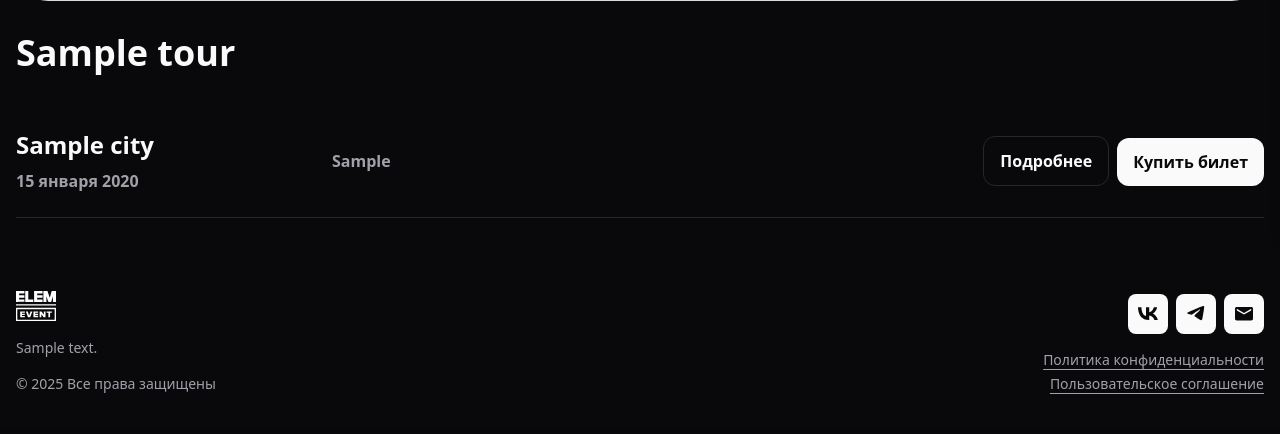
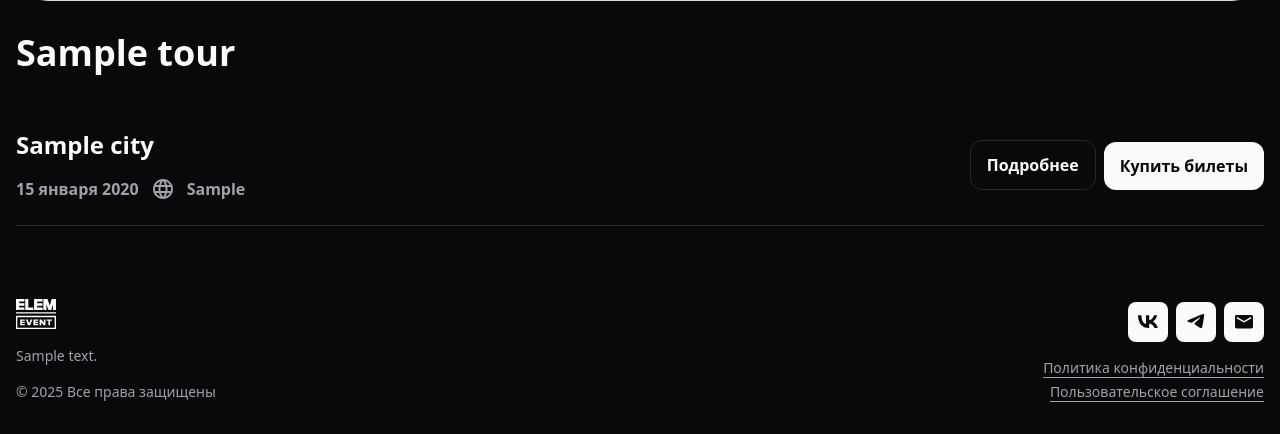
Before and after one commit to bagahizriev/elemevent-django-deploy-final, a Django app: a page that uses templates/tours/components/past_events.html in a window 1280 px wide. Shown: the part 570-1004 px from the top of the page. Before the commit the page ends 964 px from the top, so only its background shows below. Run offline with Django 5.2, Linux system fonts and the light colour scheme; tables that the repository leaves empty hold one stand-in row (values such as "Sample post"); grey boxes marked "Sample" are stand-in pictures.

Commit message:
Добавлены стили для контейнера событий туров и обновлены шаблоны для отображения информации о событиях. Упрощена структура HTML и улучшен стиль отображения.

```diff
--- a/static/css/output.css
+++ b/static/css/output.css
@@ -705,35 +705,7 @@
   color: hsl(var(--muted-foreground));
 }
 
-.tour-event-title {
-  font-size: 1.25rem;
-  line-height: 1.75rem;
-  font-weight: 700;
-}
-
-.tour-title {
-  font-size: 1.875rem;
-  line-height: 2.25rem;
-  font-weight: 700;
-}
-
-@media (min-width: 768px) {
-  .tour-title {
-    font-size: 2.25rem;
-    line-height: 2.5rem;
-  }
-}
-
-.tour-title {
-  margin-bottom: 2rem;
-  text-align: center;
-}
-
-@media (min-width: 1024px) {
-  .tour-title {
-    text-align: left;
-  }
-}
+/* Туры */
 
 .tour-event-container {
   display: flex;
@@ -741,19 +713,47 @@
   flex-direction: column;
   align-items: center;
   justify-content: space-between;
-  gap: 1rem;
+  gap: 1.5rem;
   border-bottom-width: 1px;
   border-color: hsl(var(--border));
   padding-top: 1.5rem;
   padding-bottom: 1.5rem;
-  text-align: center;
   vertical-align: middle;
 }
 
 @media (min-width: 1024px) {
   .tour-event-container {
     flex-direction: row;
-    gap: 0px;
+  }
+}
+
+.tour-event-title {
+  font-size: 1.25rem;
+  line-height: 1.75rem;
+  font-weight: 700;
+}
+
+.tour-title {
+  font-size: 1.875rem;
+  line-height: 2.25rem;
+  font-weight: 700;
+}
+
+@media (min-width: 768px) {
+  .tour-title {
+    font-size: 2.25rem;
+    line-height: 2.5rem;
+  }
+}
+
+.tour-title {
+  margin-bottom: 2rem;
+  text-align: center;
+}
+
+@media (min-width: 1024px) {
+  .tour-title {
+    text-align: left;
   }
 }
 
@@ -765,27 +765,12 @@
   display: flex;
   width: 100%;
   flex-direction: column;
-  align-items: center;
   gap: 1rem;
-  vertical-align: middle;
+  text-align: center;
 }
 
 @media (min-width: 1024px) {
   .tour-event-info {
-    width: 50%;
-    flex-direction: row;
-  }
-}
-
-.tour-event-main-info {
-  display: flex;
-  flex-direction: column;
-  gap: 0.5rem;
-}
-
-@media (min-width: 1024px) {
-  .tour-event-main-info {
-    width: 300px;
     text-align: left;
   }
 }
@@ -852,6 +837,8 @@
   padding: 1.5rem;
   color: hsl(var(--foreground));
 }
+
+/* Другое */
 
 .card-container {
   display: grid;
@@ -1588,16 +1575,20 @@
   gap: 0.5rem;
 }
 
+.gap-3 {
+  gap: 0.75rem;
+}
+
 .gap-4 {
   gap: 1rem;
 }
 
+.gap-6 {
+  gap: 1.5rem;
+}
+
 .gap-8 {
   gap: 2rem;
-}
-
-.gap-3 {
-  gap: 0.75rem;
 }
 
 .space-x-2 > :not([hidden]) ~ :not([hidden]) {
@@ -1883,6 +1874,10 @@
 
 .text-center {
   text-align: center;
+}
+
+.align-baseline {
+  vertical-align: baseline;
 }
 
 .align-middle {
@@ -2208,10 +2203,6 @@
     grid-column: span 2 / span 2;
   }
 
-  .lg\:block {
-    display: block;
-  }
-
   .lg\:flex {
     display: flex;
   }
@@ -2220,32 +2211,20 @@
     display: none;
   }
 
-  .lg\:w-1\/2 {
-    width: 50%;
-  }
-
   .lg\:w-1\/3 {
     width: 33.333333%;
   }
 
-  .lg\:w-\[300px\] {
-    width: 300px;
-  }
-
   .lg\:grid-cols-3 {
     grid-template-columns: repeat(3, minmax(0, 1fr));
   }
 
-  .lg\:flex-row {
-    flex-direction: row;
+  .lg\:justify-start {
+    justify-content: flex-start;
   }
 
   .lg\:justify-end {
     justify-content: flex-end;
-  }
-
-  .lg\:gap-0 {
-    gap: 0px;
   }
 
   .lg\:border-primary-foreground {
--- a/templates/tours/components/past_events.html
+++ b/templates/tours/components/past_events.html
@@ -4,11 +4,12 @@
 	{% for event in past_tour_events %}
 	<div class="tour-event-container tour-event-container--past">
 		<div class="tour-event-info">
-			<div class="tour-event-main-info">
-				<h2 class="tour-event-city">{{ event.city }}</h2>
+			<h2 class="tour-event-city">{{ event.city }}</h2>
+			<div class="flex flex-row gap-3 items-center justify-center lg:justify-start">
 				<h2 class="tour-event-date">{{ event.date|date:"d E Y" }}</h2>
+				<svg class="text-muted-foreground" xmlns="http://www.w3.org/2000/svg" height="24px" viewBox="0 -960 960 960" width="24px" fill="currentColor"><path d="M480-80q-82 0-155-31.5t-127.5-86Q143-252 111.5-325T80-480q0-83 31.5-155.5t86-127Q252-817 325-848.5T480-880q83 0 155.5 31.5t127 86q54.5 54.5 86 127T880-480q0 82-31.5 155t-86 127.5q-54.5 54.5-127 86T480-80Zm0-82q26-36 45-75t31-83H404q12 44 31 83t45 75Zm-104-16q-18-33-31.5-68.5T322-320H204q29 50 72.5 87t99.5 55Zm208 0q56-18 99.5-55t72.5-87H638q-9 38-22.5 73.5T584-178ZM170-400h136q-3-20-4.5-39.5T300-480q0-21 1.5-40.5T306-560H170q-5 20-7.5 39.5T160-480q0 21 2.5 40.5T170-400Zm216 0h188q3-20 4.5-39.5T580-480q0-21-1.5-40.5T574-560H386q-3 20-4.5 39.5T380-480q0 21 1.5 40.5T386-400Zm268 0h136q5-20 7.5-39.5T800-480q0-21-2.5-40.5T790-560H654q3 20 4.5 39.5T660-480q0 21-1.5 40.5T654-400Zm-16-240h118q-29-50-72.5-87T584-782q18 33 31.5 68.5T638-640Zm-234 0h152q-12-44-31-83t-45-75q-26 36-45 75t-31 83Zm-200 0h118q9-38 22.5-73.5T376-782q-56 18-99.5 55T204-640Z" /></svg>
+				<h2 class="tour-event-place">{{ event.venue }}</h2>
 			</div>
-			<h2 class="tour-event-place">{{ event.venue }}</h2>
 		</div>
 		<div class="tour-event-buttons">
 			<a href="{% url 'event_detail' event.slug %}" class="btn btn-outline tour-event-button">Подробнее</a>
--- a/templates/tours/components/upcoming_events.html
+++ b/templates/tours/components/upcoming_events.html
@@ -3,25 +3,21 @@
 	{% for event in tour_events %}
 	<div class="tour-event-container">
 		<div class="tour-event-info">
-			<div class="tour-event-main-info">
-				<h2 class="tour-event-city">{{ event.city }}</h2>
-				<h2 class="tour-event-date hidden lg:block">{{ event.date|date:"d E Y" }}</h2>
-				<div class="flex flex-row gap-3 lg:hidden">
-					<h2 class="tour-event-date">{{ event.date|date:"d E Y" }}</h2>
-					<svg class="text-muted-foreground" xmlns="http://www.w3.org/2000/svg" height="24px" viewBox="0 -960 960 960" width="24px" fill="currentColor"><path d="M480-80q-82 0-155-31.5t-127.5-86Q143-252 111.5-325T80-480q0-83 31.5-155.5t86-127Q252-817 325-848.5T480-880q83 0 155.5 31.5t127 86q54.5 54.5 86 127T880-480q0 82-31.5 155t-86 127.5q-54.5 54.5-127 86T480-80Zm0-82q26-36 45-75t31-83H404q12 44 31 83t45 75Zm-104-16q-18-33-31.5-68.5T322-320H204q29 50 72.5 87t99.5 55Zm208 0q56-18 99.5-55t72.5-87H638q-9 38-22.5 73.5T584-178ZM170-400h136q-3-20-4.5-39.5T300-480q0-21 1.5-40.5T306-560H170q-5 20-7.5 39.5T160-480q0 21 2.5 40.5T170-400Zm216 0h188q3-20 4.5-39.5T580-480q0-21-1.5-40.5T574-560H386q-3 20-4.5 39.5T380-480q0 21 1.5 40.5T386-400Zm268 0h136q5-20 7.5-39.5T800-480q0-21-2.5-40.5T790-560H654q3 20 4.5 39.5T660-480q0 21-1.5 40.5T654-400Zm-16-240h118q-29-50-72.5-87T584-782q18 33 31.5 68.5T638-640Zm-234 0h152q-12-44-31-83t-45-75q-26 36-45 75t-31 83Zm-200 0h118q9-38 22.5-73.5T376-782q-56 18-99.5 55T204-640Z" /></svg>
-					<h2 class="tour-event-place">{{ event.venue }}</h2>
-				</div>
+			<h2 class="tour-event-city">{{ event.city }}</h2>
+			<div class="flex flex-row gap-3 items-center justify-center lg:justify-start">
+				<h2 class="tour-event-date">{{ event.date|date:"d E Y" }}</h2>
+				<svg class="text-muted-foreground" xmlns="http://www.w3.org/2000/svg" height="24px" viewBox="0 -960 960 960" width="24px" fill="currentColor"><path d="M480-80q-82 0-155-31.5t-127.5-86Q143-252 111.5-325T80-480q0-83 31.5-155.5t86-127Q252-817 325-848.5T480-880q83 0 155.5 31.5t127 86q54.5 54.5 86 127T880-480q0 82-31.5 155t-86 127.5q-54.5 54.5-127 86T480-80Zm0-82q26-36 45-75t31-83H404q12 44 31 83t45 75Zm-104-16q-18-33-31.5-68.5T322-320H204q29 50 72.5 87t99.5 55Zm208 0q56-18 99.5-55t72.5-87H638q-9 38-22.5 73.5T584-178ZM170-400h136q-3-20-4.5-39.5T300-480q0-21 1.5-40.5T306-560H170q-5 20-7.5 39.5T160-480q0 21 2.5 40.5T170-400Zm216 0h188q3-20 4.5-39.5T580-480q0-21-1.5-40.5T574-560H386q-3 20-4.5 39.5T380-480q0 21 1.5 40.5T386-400Zm268 0h136q5-20 7.5-39.5T800-480q0-21-2.5-40.5T790-560H654q3 20 4.5 39.5T660-480q0 21-1.5 40.5T654-400Zm-16-240h118q-29-50-72.5-87T584-782q18 33 31.5 68.5T638-640Zm-234 0h152q-12-44-31-83t-45-75q-26 36-45 75t-31 83Zm-200 0h118q9-38 22.5-73.5T376-782q-56 18-99.5 55T204-640Z" /></svg>
+				<h2 class="tour-event-place">{{ event.venue }}</h2>
 			</div>
-			<h2 class="tour-event-place hidden lg:block">{{ event.venue }}</h2>
 		</div>
 		<div class="tour-event-buttons">
 			<a href="{% url 'event_detail' event.slug %}" class="btn btn-outline tour-event-button">Подробнее</a>
 			{% if event.ticket_system == 'DIRECT' and event.ticket_link %}
-			<a href="{{ event.ticket_link }}" class="btn btn-primary tour-event-button">Купить билет</a>
+			<a href="{{ event.ticket_link }}" class="btn btn-primary tour-event-button">Купить билеты</a>
 			{% elif event.ticket_system == 'TICKETSCLOUD' and event.ticketscloud_event_id and event.ticketscloud_token %}
-			<a class="btn btn-primary tour-event-button" href="#ticketscloud:event={{ event.ticketscloud_event_id }}&token={{ event.ticketscloud_token }}">Купить билет</a>
+			<a class="btn btn-primary tour-event-button" href="#ticketscloud:event={{ event.ticketscloud_event_id }}&token={{ event.ticketscloud_token }}">Купить билеты</a>
 			{% elif event.ticket_system == 'RADARIO' and event.radario_key %}
-			<a class="knopka btn btn-primary tour-event-button" href="#event/{{ event.radario_key }}">Купить билет</a>
+			<a class="knopka btn btn-primary tour-event-button" href="#event/{{ event.radario_key }}">Купить билеты</a>
 			{% endif %}
 		</div>
 	</div>
```
Also changed, not shown: static/css/input.css (+10 -9 lines).
